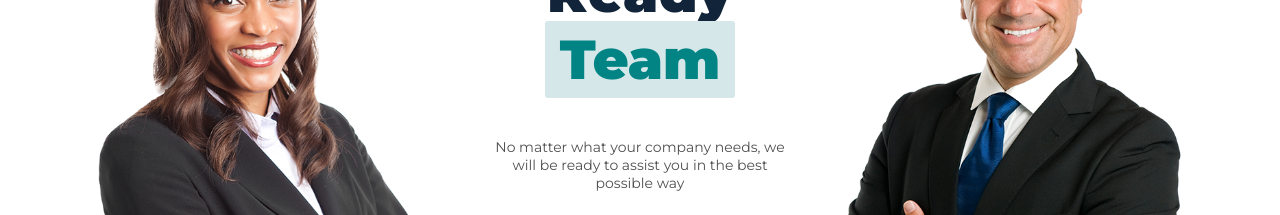
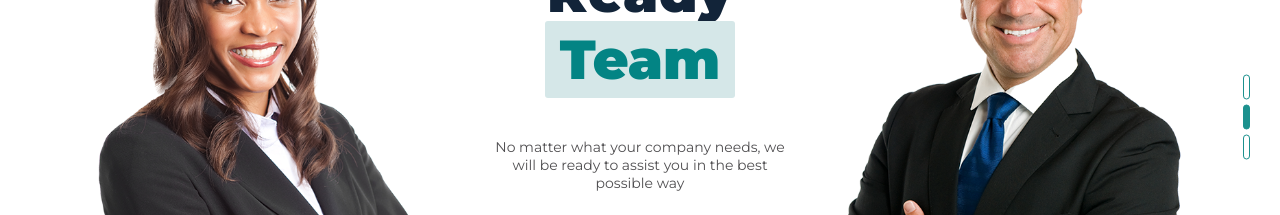
Before and after one commit to Jacopoguerini/proj-html-vuejs, a Vue app: page / in a window 1280 px wide. Shown: the part 303-518 px from the top of the page. Built offline with nearby package versions, Linux system fonts and the light colour scheme.

Commit message:
Aggiunto slider vuoto in Header

```diff
--- a/src/components/Header.vue
+++ b/src/components/Header.vue
@@ -73,6 +73,15 @@
                         </span>
                     </div>
                 </div>
+
+                <div class="slider">
+                    <!-- <div class="slider-dot"
+                    v-for="(div, index) in 3"
+                    :key="index"></div> -->
+                    <div class="slider-dot"></div>
+                    <div class="slider-dot active"></div>
+                    <div class="slider-dot"></div>
+                </div>
             </div>
         </div>
   </header>
@@ -90,7 +99,6 @@ export default {
         "contacts": Object,
         "navLinks": Array
     }
-
 }
 </script>
 
@@ -149,6 +157,36 @@ header {
             background-position: center;
             background-size: 190%;
             background-repeat: no-repeat;
+
+            .slider{
+                position: absolute;
+                height: auto;
+                width: auto;
+                top: 50%;
+                right: 0;
+                transform: translateY(-50%);
+                margin-right: 25px;
+
+                .slider-dot{
+                    height: 25px;
+                    width: 7px;
+                    border-radius: 5px;
+                    background-color: transparent;
+                    margin: 5px;
+                    border: 1px solid $elm;
+                    cursor: pointer;
+
+                    &:hover {
+                        background-color: $fountainBlue;
+                    }
+                }
+
+                .active {
+                    background-color: $elm;
+                }
+
+            }
+
         }
 
         .jumbotron-title {
```
